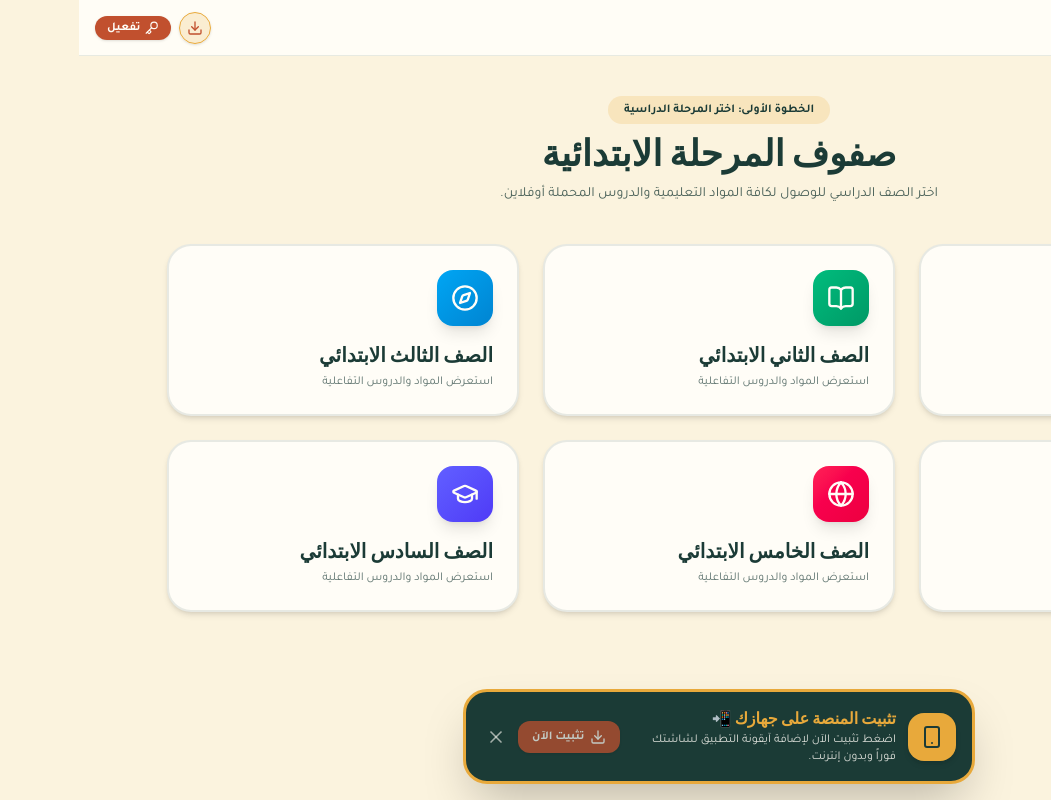
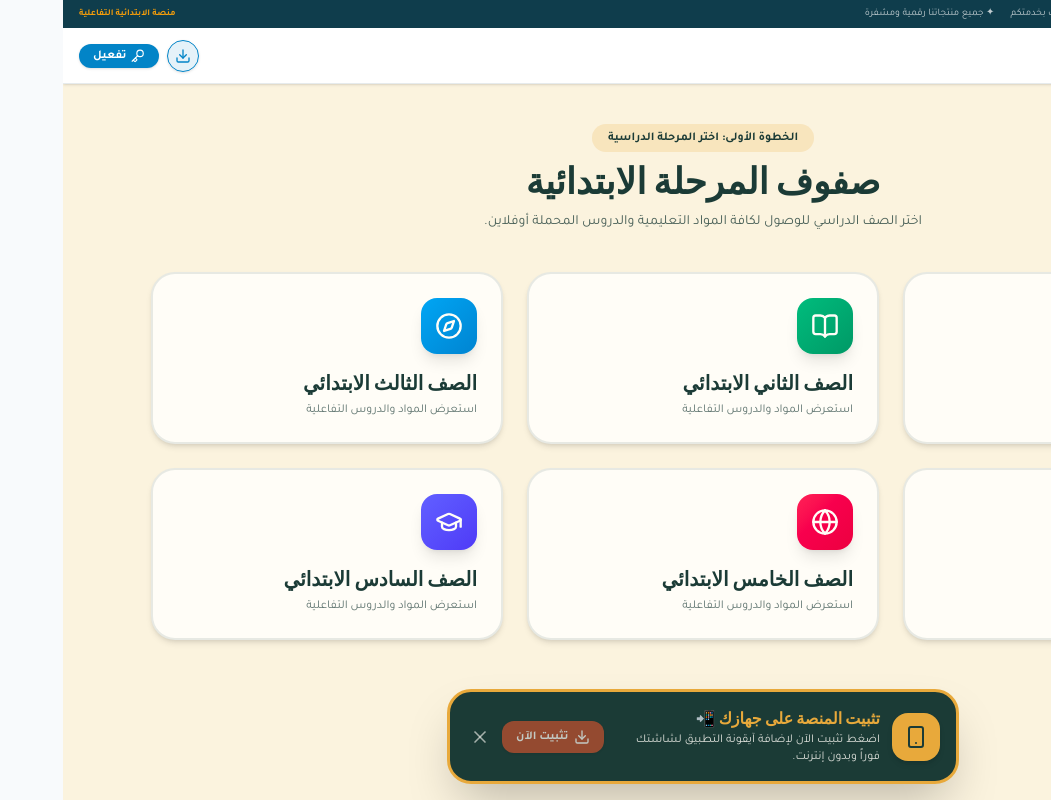
Before and after one commit to Mahmoud-Walid1/InterActive_lessons-test, a Next.js app: page /grades in a window 1280 px wide. Shown: the whole page, without its empty margins (229-1280 px from the left). Built offline with nearby package versions, Linux system fonts and the light colour scheme.

Commit message:
feat: adopt Science & Tech store theme and render Mascot Fateen inline without text overlap

```diff
--- a/src/app/globals.css
+++ b/src/app/globals.css
@@ -2,14 +2,14 @@
 
 @layer base {
   :root {
-    --paper: #FBF3DE;
-    --paper-dark: #F2E6C4;
-    --ink: #1B3B36;
-    --clay: #C1502E;
-    --leaf: #4F7942;
-    --sky: #3E92B0;
-    --gold: #E8A93B;
-    --white: #FFFDF7;
+    --paper: #F8FAFC;
+    --paper-dark: #E2E8F0;
+    --ink: #0F2C3B;
+    --clay: #D97706;
+    --leaf: #0D9488;
+    --sky: #0284C7;
+    --gold: #F59E0B;
+    --white: #FFFFFF;
   }
 
   body {
--- a/src/app/layout.tsx
+++ b/src/app/layout.tsx
@@ -12,7 +12,7 @@ export const metadata: Metadata = {
 };
 
 export const viewport = {
-  themeColor: '#1B3B36',
+  themeColor: '#0F3D4C',
 };
 
 export default function RootLayout({
@@ -30,7 +30,7 @@ export default function RootLayout({
           rel="stylesheet"
         />
       </head>
-      <body className="bg-[#FBF3DE] text-[#1B3B36] antialiased">
+      <body className="bg-[#F8FAFC] text-[#0F2C3B] antialiased">
         <SwRegister />
         <AntiTamperGuard />
         <SecurityWatermark />
--- a/src/components/player/LessonPlayerShell.tsx
+++ b/src/components/player/LessonPlayerShell.tsx
@@ -5,7 +5,6 @@ import { LessonData } from '@/types/lesson';
 import { SlideCard } from './SlideCard';
 import { InteractiveQuiz } from './InteractiveQuiz';
 import { StarRewardScreen } from './StarRewardScreen';
-import { MascotRobert } from './MascotRobert';
 import { LandscapeGuard } from '../orientation/LandscapeGuard';
 import { ChevronRight, ChevronLeft, ArrowRight } from 'lucide-react';
 import Link from 'next/link';
@@ -32,28 +31,28 @@ export function LessonPlayerShell({ lesson }: LessonPlayerShellProps) {
   };
 
   return (
-    <div className="relative flex h-[100dvh] w-screen flex-col items-center justify-between overflow-hidden bg-[#FBF3DE]">
+    <div className="relative flex h-[100dvh] w-screen flex-col items-center justify-between overflow-hidden bg-[#F8FAFC]">
       <LandscapeGuard />
 
       {/* Top Bar - Compact for 16:9 Landscape screens */}
-      <div className="z-20 flex h-10 w-full shrink-0 items-center justify-between border-b border-[#1B3B36]/10 bg-[#FFFDF7]/90 px-4 py-1 backdrop-blur-sm">
+      <div className="z-20 flex h-10 w-full shrink-0 items-center justify-between border-b border-[#0F3D4C]/10 bg-[#FFFFFF]/90 px-4 py-1 backdrop-blur-sm">
         <Link
           href={`/grades/${lesson.gradeId}/subjects/${lesson.subjectId}/lessons`}
-          className="flex items-center gap-1 font-tajawal text-xs font-bold text-[#1B3B36] hover:text-[#C1502E]"
+          className="flex items-center gap-1 font-tajawal text-xs font-bold text-[#0F2C3B] hover:text-[#D97706]"
         >
           <ArrowRight className="h-3.5 w-3.5" />
           العودة
         </Link>
-        <h2 className="font-baloo text-xs font-bold text-[#1B3B36] sm:text-sm truncate max-w-[50vw]">
+        <h2 className="font-baloo text-xs font-bold text-[#0F2C3B] sm:text-sm truncate max-w-[50vw]">
           {lesson.title}
         </h2>
-        <span className="rounded-full bg-[#E8A93B] px-2.5 py-0.5 font-baloo text-[11px] font-bold text-[#1B3B36]">
+        <span className="rounded-full bg-[#F59E0B] px-2.5 py-0.5 font-baloo text-[11px] font-bold text-[#0F2C3B]">
           {currentSlideIdx + 1} / {slidesCount}
         </span>
       </div>
 
-      {/* Main Slide Workspace - Fits 16:9 screen perfectly */}
-      <div className="relative z-10 flex h-[calc(100dvh-5.5rem)] w-full max-w-5xl items-center justify-center p-2 overflow-y-auto">
+      {/* Main Slide Workspace - Clean layout without any floating overlaps */}
+      <div className="relative z-10 flex h-[calc(100dvh-5.5rem)] w-full max-w-4xl items-center justify-center p-2 overflow-y-auto">
         {currentSlide.type === 'quiz' && currentSlide.quiz ? (
           <InteractiveQuiz quiz={currentSlide.quiz} onAnswerSelected={() => {}} />
         ) : currentSlide.type === 'summary' ? (
@@ -63,15 +62,12 @@ export function LessonPlayerShell({ lesson }: LessonPlayerShellProps) {
         )}
       </div>
 
-      {/* Mascot Robert Floating */}
-      <MascotRobert tipText={currentSlide.mascotTip} />
-
-      {/* Bottom Navigation Shell - Compact height */}
-      <div className="z-20 flex h-12 w-full shrink-0 items-center justify-between border-t-2 border-[#1B3B36] bg-[#1B3B36] px-6 text-[#FFFDF7]">
+      {/* Bottom Navigation Shell */}
+      <div className="z-20 flex h-12 w-full shrink-0 items-center justify-between border-t-2 border-[#0F3D4C] bg-[#0F3D4C] px-6 text-[#FFFFFF]">
         <button
           onClick={handlePrev}
           disabled={currentSlideIdx === 0}
-          className="flex h-8 w-8 items-center justify-center rounded-full bg-[#E8A93B] text-[#1B3B36] shadow transition hover:scale-105 disabled:opacity-40"
+          className="flex h-8 w-8 items-center justify-center rounded-full bg-[#F59E0B] text-[#0F2C3B] shadow transition hover:scale-105 disabled:opacity-40"
         >
           <ChevronRight className="h-5 w-5" />
         </button>
@@ -83,7 +79,7 @@ export function LessonPlayerShell({ lesson }: LessonPlayerShellProps) {
               key={idx}
               onClick={() => setCurrentSlideIdx(idx)}
               className={`h-2.5 rounded-full transition-all ${
-                idx === currentSlideIdx ? 'w-6 bg-[#E8A93B]' : 'w-2.5 bg-[#FFFDF7]/30'
+                idx === currentSlideIdx ? 'w-6 bg-[#F59E0B]' : 'w-2.5 bg-[#FFFFFF]/30'
               }`}
             />
           ))}
@@ -92,7 +88,7 @@ export function LessonPlayerShell({ lesson }: LessonPlayerShellProps) {
         <button
           onClick={handleNext}
           disabled={currentSlideIdx === slidesCount - 1}
-          className="flex h-8 w-8 items-center justify-center rounded-full bg-[#E8A93B] text-[#1B3B36] shadow transition hover:scale-105 disabled:opacity-40"
+          className="flex h-8 w-8 items-center justify-center rounded-full bg-[#F59E0B] text-[#0F2C3B] shadow transition hover:scale-105 disabled:opacity-40"
         >
           <ChevronLeft className="h-5 w-5" />
         </button>
--- a/src/components/ui/Header.tsx
+++ b/src/components/ui/Header.tsx
@@ -3,7 +3,7 @@
 import { useEffect, useState } from 'react';
 import Link from 'next/link';
 import { getAuthState } from '@/lib/db/offlineStore';
-import { GraduationCap, Key, ShieldCheck, Download } from 'lucide-react';
+import { GraduationCap, Key, ShieldCheck, Download, Sparkles } from 'lucide-react';
 
 export function Header() {
   const [phone, setPhone] = useState<string | null>(null);
@@ -21,17 +21,32 @@ export function Header() {
   };
 
   return (
-    <header className="sticky top-0 z-30 flex h-14 w-full items-center justify-between border-b border-[#1B3B36]/10 bg-[#FFFDF7]/95 px-4 backdrop-blur-md">
+    <div className="sticky top-0 z-30 w-full shadow-sm">
+      {/* Top Salla Store Announcement Marquee Bar */}
+      <div className="flex h-7 w-full items-center justify-between bg-[#0F3D4C] px-4 font-tajawal text-[10px] text-[#FFFFFF] overflow-hidden">
+        <div className="flex items-center gap-4 animate-pulse truncate">
+          <span className="flex items-center gap-1 text-[#F59E0B] font-bold">
+            <Sparkles className="h-3 w-3" />
+            أهلاً وسهلاً بكم في متجر العلوم والتقنية للجميع
+          </span>
+          <span className="hidden md:inline">✦ نتشرف بخدمتكم</span>
+          <span className="hidden md:inline">✦ جميع منتجاتنا رقمية ومشفرة</span>
+        </div>
+        <span className="text-[9px] text-[#F59E0B] shrink-0 font-bold">منصة الابتدائية التفاعلية</span>
+      </div>
+
+      {/* Main Header Bar */}
+      <header className="flex h-14 w-full items-center justify-between border-b border-[#0F3D4C]/10 bg-[#FFFFFF] px-4 backdrop-blur-md">
         <Link href="/grades" className="flex items-center gap-2.5 shrink-0">
-        <div className="flex h-9 w-9 items-center justify-center rounded-xl bg-[#1B3B36] text-[#E8A93B] shadow-sm">
+          <div className="flex h-9 w-9 items-center justify-center rounded-xl bg-gradient-to-br from-[#0F3D4C] to-[#0284C7] text-[#FFFFFF] shadow-sm">
             <GraduationCap className="h-5 w-5" />
           </div>
           <div>
-          <h1 className="font-baloo text-sm sm:text-base font-extrabold text-[#1B3B36] leading-none">
-            منصة الدروس التفاعلية
+            <h1 className="font-baloo text-sm sm:text-base font-extrabold text-[#0F2C3B] leading-none">
+              متجر العلوم والتقنية
             </h1>
-          <p className="hidden sm:block font-tajawal text-[10px] text-[#1B3B36]/70 mt-0.5">
-            المرحلة الابتدائية - مشغل أوفلاين مشفر
+            <p className="hidden sm:block font-tajawal text-[10px] text-[#0284C7] font-bold mt-0.5">
+              منصة الدروس التفاعلية للأجهزة المحمولة
             </p>
           </div>
         </Link>
@@ -40,20 +55,20 @@ export function Header() {
           <button
             onClick={triggerPwaInstall}
             title="تثبيت المنصة"
-          className="flex h-8 w-8 items-center justify-center rounded-full border border-[#E8A93B] bg-[#E8A93B]/20 text-[#C1502E] transition hover:bg-[#E8A93B] shadow-sm"
+            className="flex h-8 w-8 items-center justify-center rounded-full border border-[#0284C7] bg-[#0284C7]/10 text-[#0284C7] transition hover:bg-[#0284C7] hover:text-[#FFFFFF] shadow-sm"
           >
             <Download className="h-4 w-4" />
           </button>
 
           {phone ? (
-          <div className="flex items-center gap-1 rounded-full border border-[#4F7942] bg-[#4F7942]/10 px-2.5 py-1 font-tajawal text-xs font-bold text-[#4F7942]">
+            <div className="flex items-center gap-1 rounded-full border border-[#0D9488] bg-[#0D9488]/10 px-2.5 py-1 font-tajawal text-xs font-bold text-[#0D9488]">
               <ShieldCheck className="h-3.5 w-3.5" />
               <span className="truncate max-w-[90px] sm:max-w-none">{phone}</span>
             </div>
           ) : (
             <Link
               href="/"
-            className="flex items-center gap-1 rounded-full bg-[#C1502E] px-3 py-1 font-tajawal text-xs font-bold text-[#FFFDF7] shadow-sm hover:bg-[#C1502E]/90"
+              className="flex items-center gap-1 rounded-full bg-[#0284C7] px-3.5 py-1 font-tajawal text-xs font-bold text-[#FFFFFF] shadow-sm hover:bg-[#0F3D4C]"
             >
               <Key className="h-3.5 w-3.5" />
               <span>تفعيل</span>
@@ -61,5 +76,6 @@ export function Header() {
           )}
         </div>
       </header>
+    </div>
   );
 }
```
Also changed, not shown: src/components/player/SlideCard.tsx (+33 -16 lines), public/manifest.json. Lines whose indentation alone changed are shown as unchanged.
